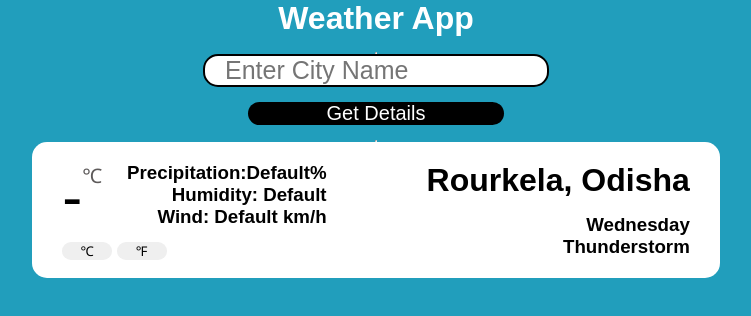
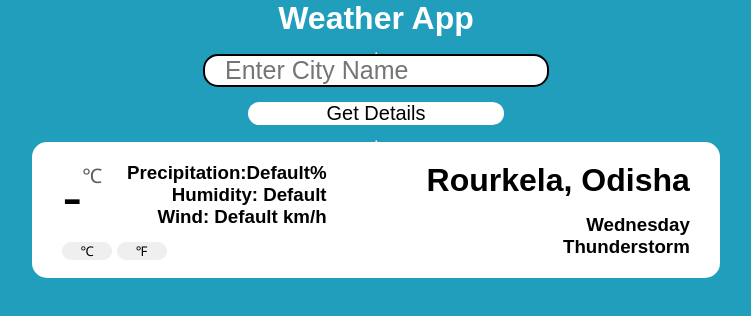
Before and after one commit to nikhilmahanta5/weatherApp, a plain HTML site: page index.html in a window 1280 px wide. Shown: the whole page, without its empty margins (264-1015 px from the left). Drawn offline with Linux system fonts and the light colour scheme.

Commit message:
Update style.css

```diff
--- a/style.css
+++ b/style.css
@@ -88,8 +88,8 @@ input{
 #search_button{
     font-size:20px;
     width: 20%;
-    color:white;
-    background-color:#000000;
+    color:black;
+    background-color:white;
     /* border: 1px solid black; */
    margin-bottom:15px;
    border-radius: 25px;
```
